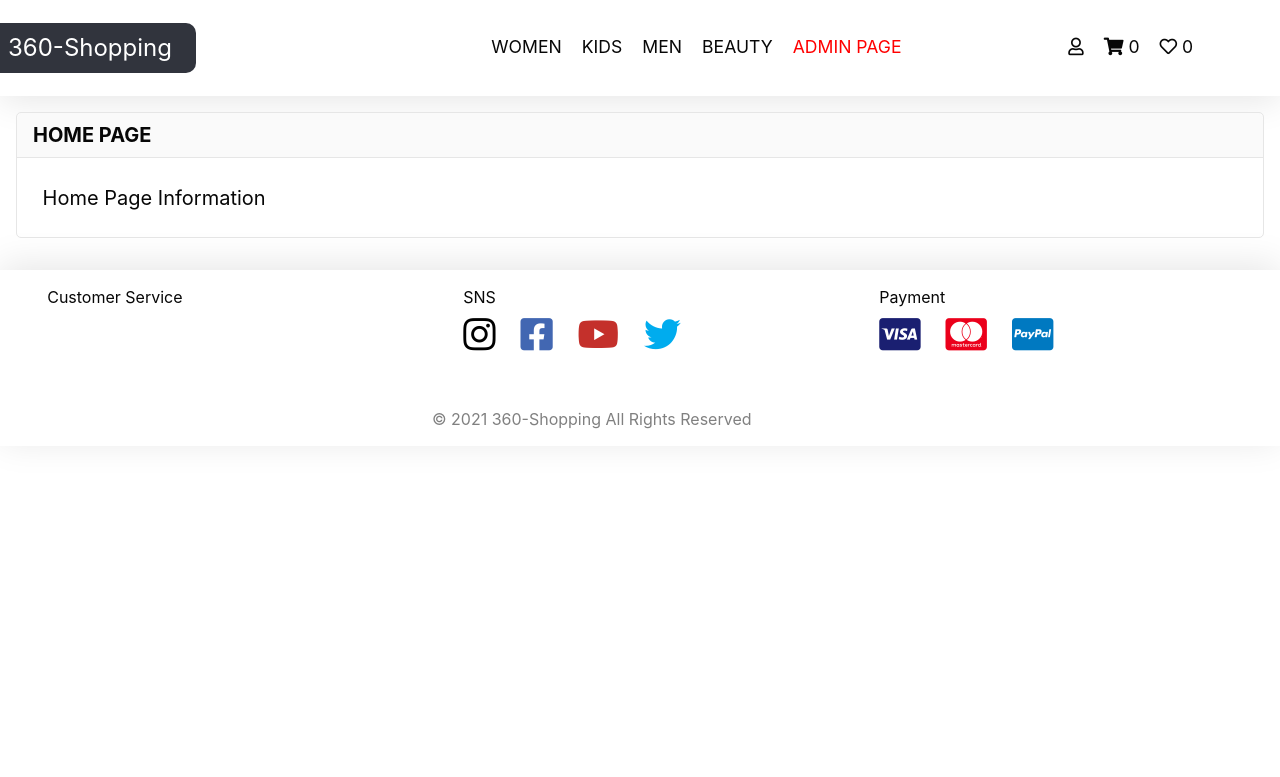
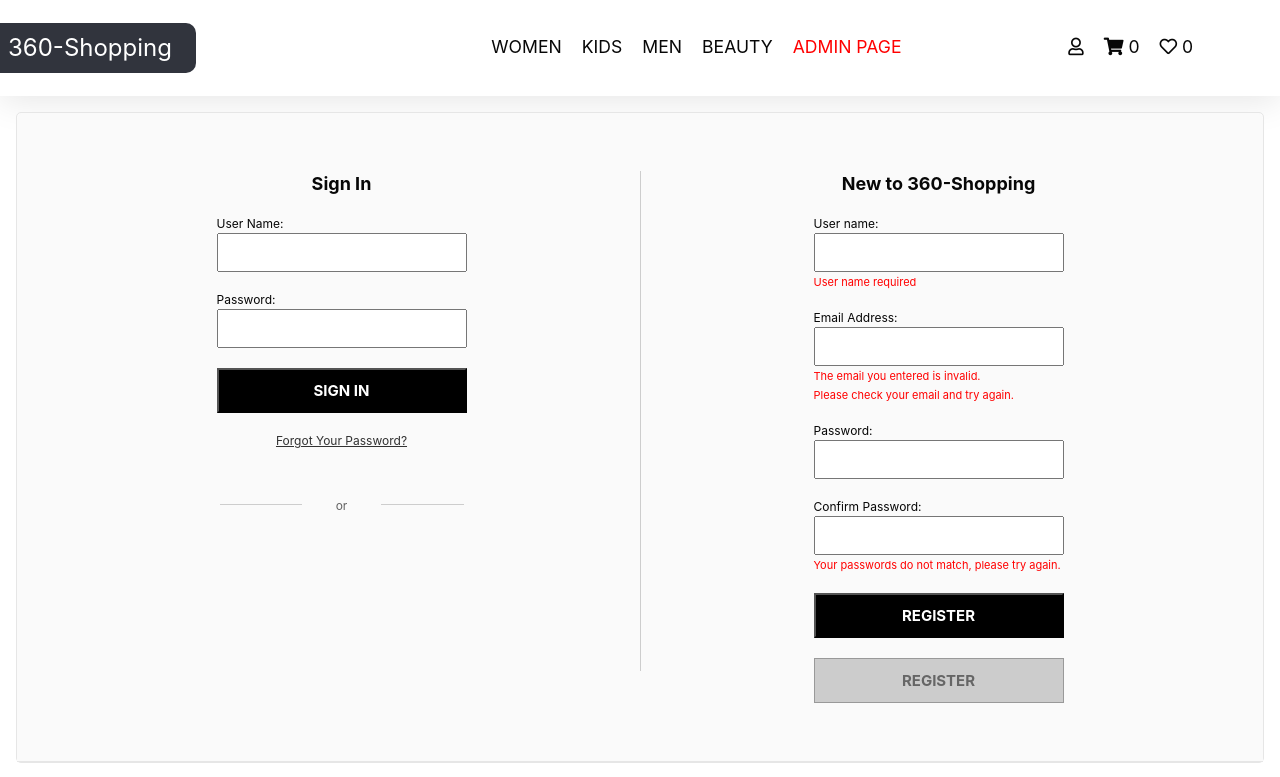
Before and after one commit to LeeJung-AWS/360-shopping, a React (Create React App) app in the folder frontend/: page / in a window 1280 px wide. Shown: the top 777 px of the page. Built offline with nearby package versions, Linux system fonts and the light colour scheme.

Commit message:
Sign Form

```diff
--- /dev/null
+++ b/frontend/src/components/SignForm/index.tsx
@@ -0,0 +1,74 @@
+// Style: sass/components/_signForm.scss
+
+import { Link } from "react-router-dom";
+
+const SignForm: React.FC = () => {
+    const signInFunc = (event: any) =>{
+        event.preventDefault();
+        console.log(event.target);
+        console.log("sign in form")
+    }
+    return(<>
+    <div className="card">
+        <div className="card-header">
+            <div className="signIn-register">
+                <div className="signIn-register-left">
+                    <div id="signIn">
+                        <h3 id="title-signIn">Sign In</h3>
+                        <form onSubmit={signInFunc}>
+                            <label className="custom-margin-signIn-register">User Name:</label>
+                            <input type="text" id="fname" name="username" required />
+                            <label className="custom-margin-signIn-register">Password:</label>
+                            <input type="password" id="lname" name="password" required />
+                            <button type="submit" value="SIGN IN" className="custom-margin-signIn-register submit">SIGN IN</button>
+                        </form>
+                        <Link to="" className="custom-margin-signIn-register" id="forgot-password">Forgot Your Password?</Link>
+                        <div id="divider-authentication">
+                            <div className="myHr"></div>
+                            <span className="custom-Or">or</span>
+                            <div className="myHr"></div>
+                        </div>
+                    </div>
+                </div>
+                <div className="signIn-register-center">
+                    {/* Center Vertical Divider */}
+                </div>
+                <div className="signIn-register-right">
+                    <div id="signUp">
+                        <h3 id="title-signUp">New to 360-Shopping</h3>
+                        <form>
+                            <label className="custom-margin-signIn-register">User name:</label>
+                            <input type="text"/>
+                            <div className="caution-username" >
+                                <span style={{ "color": "red" }}>User name required</span>
+                            </div>
+                            <label className="custom-margin-signIn-register">Email Address:</label>
+                            <input type="text" id="signUp-email" name="signUp-email" />
+                            <div className="caution-confirm-password">
+                                <span style={{ "color": "red", "marginBottom": "3px" }}>The email you entered is invalid.</span>
+                                <span style={{ "color": "red" }}>Please check your email and try again.</span>
+                            </div>
+                            <label className="custom-margin-signIn-register">Password:</label>
+                            <input type="password" id="signUp-password" name="signUp-password" />
+                            <div className="caution-password">
+                                <span>* 8 characters minimum</span>
+                                <span>* At least one special character</span>
+                                <span>* At least one number</span>
+                                <span>* At least one lowercase letter</span>
+                            </div>
+                            <label className="custom-margin-signIn-register">Confirm Password:</label>
+                            <input type="password" id="confirm-password" name="confirm-password" />
+                            <div className="caution-confirm-password" >
+                                <span style={{ "color": "red" }}>Your passwords do not match, please try again.</span>
+                            </div>
+                            <button className="custom-margin-signIn-register submit" >REGISTER</button>
+                            <button className="custom-margin-signIn-register submit" disabled>REGISTER</button>
+                        </form>
+                    </div>
+                </div>
+            </div>
+        </div>
+    </div>
+</>)}
+
+export default SignForm;
--- a/frontend/src/pages/HomePage.tsx
+++ b/frontend/src/pages/HomePage.tsx
@@ -6,6 +6,7 @@ import { BrowserRouter as Router, Route, Switch } from "react-router-dom";
 import Navbar from '../components/Navbar';
 import Footer from '../components/Footer';
 import AdminPage from "./AdminPage";
+import SignForm from "../components/SignForm";
 
 const HomePage: React.FC = () => {
 
@@ -13,6 +14,7 @@ const HomePage: React.FC = () => {
         <Switch>
             <Route exact path="/">
                 <Navbar />
+                <SignForm />
                 <main className="row">
                     <section className="card">
                         <div className="card-header">
--- a/frontend/src/sass/3_components/_components-index.scss
+++ b/frontend/src/sass/3_components/_components-index.scss
@@ -2,6 +2,7 @@
 // Your project will typically contain a lot of component files — as the whole site/app should be mostly composed of small modules.
 
 @import "navBar";
+@import "signForm";
 @import "buttons";      // Buttons
 @import "carousel";     // Carousel
 @import "card";
--- /dev/null
+++ b/frontend/src/sass/3_components/_signForm.scss
@@ -0,0 +1,127 @@
+.signIn-register{
+    padding: 50px 10px;
+    display: flex;
+    flex-wrap: wrap;
+    justify-content: space-around;
+    font-size: 12px;
+
+    input {
+        padding: 10px;
+        width: 250px;
+    }
+
+    .submit{
+        width: 250px;
+        height: 45px;
+        color: white;
+        font-size: 15px;
+        font-weight: bolder;
+        background-color: black;
+        cursor: pointer;
+
+        &:hover{
+            background-color: rgb(31, 31, 31);
+        }
+    }
+
+    button:disabled,
+    button[disabled]{
+        border: 1px solid #999999;
+        background-color: #cccccc;
+        color: #666666;
+        &:hover{
+            border: 1px solid #999999;
+            background-color: #cccccc;
+            color: #666666;
+        }
+    }
+
+    .signIn-register-center{
+        position: absolute;
+        left: 50%;
+        margin-right: -0.5rem;
+        width: 1rem;
+        height: 500px;
+        color: rgb(100, 100, 100);
+        border-left: 0px solid rgba(187, 187, 187, 0.7);
+    }
+
+    .signIn-register-left{
+        display: flex;
+        justify-content: center;
+        padding: 0 2.5rem;
+        #title-signIn{
+            font-size: 18px;
+            text-align: center;
+        }
+
+        #forgot-password{
+            text-align: center;
+            color: rgb(50, 50, 50)
+        }
+    }
+    .signIn-register-right{
+        display: flex;
+        justify-content: center;
+        padding: 0 2.5rem;
+        #title-signUp{
+            font-size: 18px;
+            text-align: center;
+        }
+    }
+}
+
+.custom-margin-signIn-register{
+    margin-top: 20px;
+    display: block;
+}
+
+#divider-authentication{
+    display: flex;
+    justify-content: space-between;
+    align-items: center;
+    margin: 3rem 0;
+    color: rgb(100, 100, 100);
+    div{
+        flex: 0 0 33%;
+    }
+}
+
+.caution-username{
+    font-size: 11px;
+    margin-top: 3px;
+}
+
+.caution-password{
+    display: none;
+    color: rgb(100, 100, 100);
+    margin-top:10px;
+    span{
+        margin-left: 5px;
+        display: block;
+    }
+}
+
+.caution-confirm-password{
+    color: rgb(100, 100, 100);
+    font-size: 11px;
+    margin-top: 3px;
+    span{
+        display: block;
+    }
+}
+
+/* 768px and Greater than 768px */
+@media screen and (min-width: 768px) {
+    .signIn-register{
+        .signIn-register-center{
+            border-left: 1px solid rgba(187, 187, 187, 0.7);
+        }
+    }
+
+}
+
+/* 992px and Greater than 992px */
+@media screen and (min-width: 992px) {
+
+}
```
